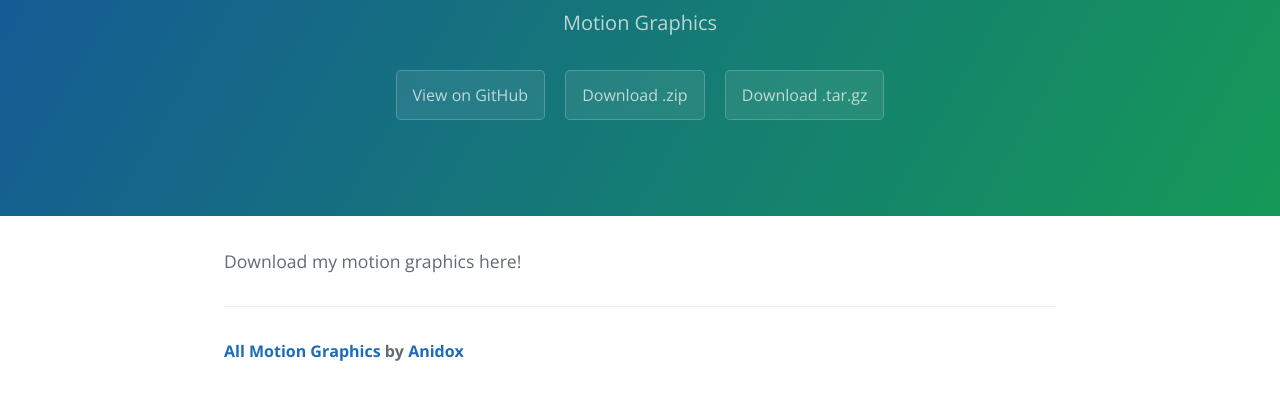
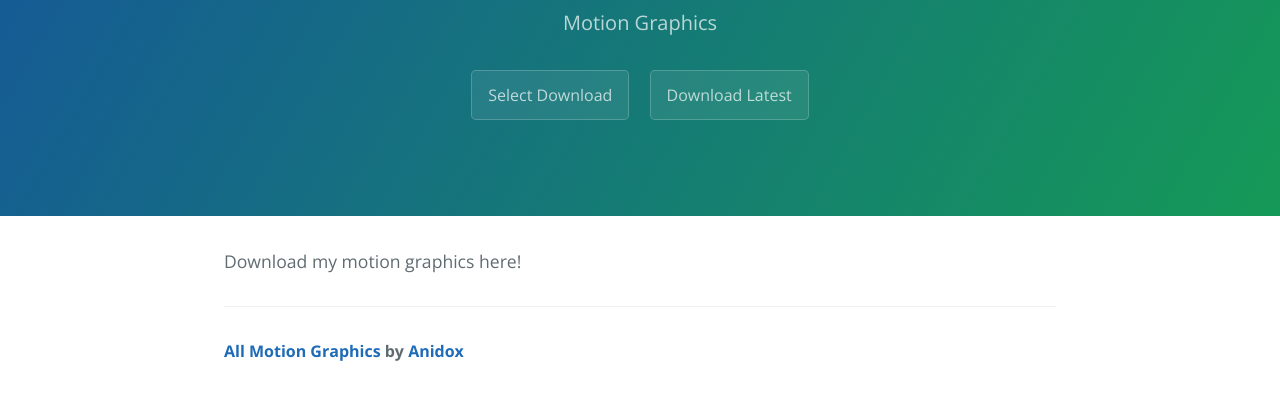
Before and after one commit to DeVEmber5/Anidox-Website, a plain HTML site: page index.html in a window 1280 px wide. Shown: the part 167-566 px from the top of the page. Drawn offline with nearby package versions, Linux system fonts and the light colour scheme.

Commit message:
Update index.html

```diff
--- a/index.html
+++ b/index.html
@@ -13,9 +13,8 @@
     <section class="page-header">
       <h1 class="project-name">Anidox</h1>
       <h2 class="project-tagline">Motion Graphics</h2>
-      <a href="https://github.com/DeVEmber5/Anidox-Website" class="btn">View on GitHub</a>
-      <a href="https://github.com/DeVEmber5/Anidox-Website/zipball/master" class="btn">Download .zip</a>
-      <a href="https://github.com/DeVEmber5/Anidox-Website/tarball/master" class="btn">Download .tar.gz</a>
+      <a href="https://sourceforge.net/projects/anidoxweb/files/" class="btn">Select Download</a>
+      <a href="https://sourceforge.net/projects/anidoxweb/files/latest/download" class="btn">Download Latest</a>
     </section>
 
     <section class="main-content">
```
